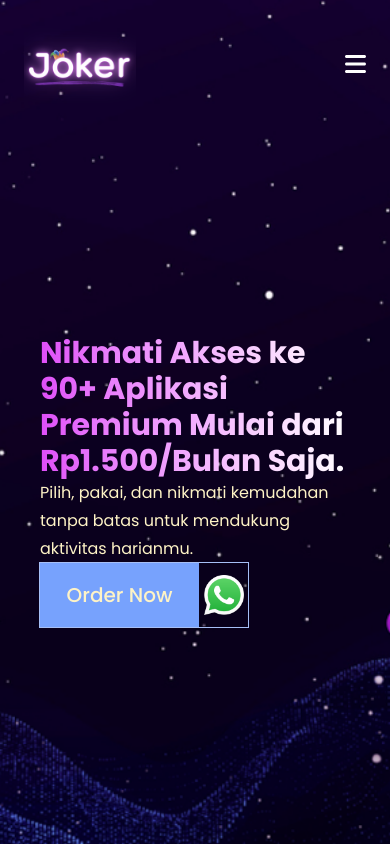
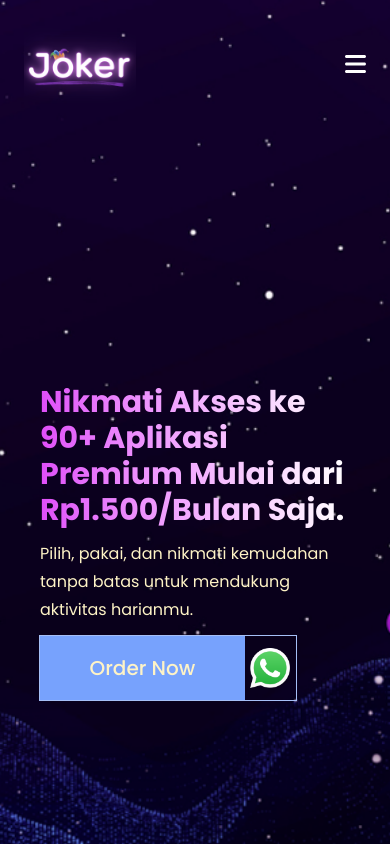
Before and after one commit to RIKO-FERNANDA-S/JokerShop, a Next.js app: page / in a window 390 px wide. Shown: the top 844 px of the page. Built offline with nearby package versions, Linux system fonts and the light colour scheme.

Commit message:
fix: update feat home sec responsive

```diff
--- a/components/UI/button.tsx
+++ b/components/UI/button.tsx
@@ -52,11 +52,11 @@
 
   return (
     <Link
-      href="/"
+      href="https://wa.me/62882009466583"
       ref={buttonRef}
       onMouseEnter={handleMouseEnter}
       onMouseLeave={handleMouseLeave}
-      className="w-52 min-md:w-[38rem] h-16 flex outline-1 outline-[#A6BFF6] hover:outline-[#305ec2]"
+      className="w-64 min-md:w-[38rem] h-16 flex outline-1 outline-[#A6BFF6] hover:outline-[#305ec2]"
     >
       <div
         className={`${poppins1.className} bg-[#A6BFF6] relative overflow-hidden select-none w-full h-full flex items-center justify-center`}
--- a/components/layouts/hero.tsx
+++ b/components/layouts/hero.tsx
@@ -17,10 +17,10 @@
 function Hero() {
   return (
     <main
-      className="bg-cover bg-no-repeat h-[114vh] w-full bg-center flex flex-col items-start "
+      className="bg-cover bg-no-repeat h-[114vh] w-full bg-center flex flex-col "
       style={{ backgroundImage: "url('/img/bg/ter1.png')" }}
     >
-      <div className="text-amber-100 w-full min-md:w-[56%] flex flex-col h-full justify-center leading-16 max-md:px-10 min-md:mx-14">
+      <div className="text-amber-100 gap-3 w-full min-md:w-[56%] flex flex-col h-full mt-96 min-md:justify-center leading-16 max-md:px-10 min-md:mx-14">
         <div className="bg-gradient-to-r from-[#df4df8] to-white bg-clip-text text-transparent">
           <h1
             className={`text-3xl min-md:text-[3.2rem] ${poppins1.className} min-md:leading-[4.5rem]`}
```
